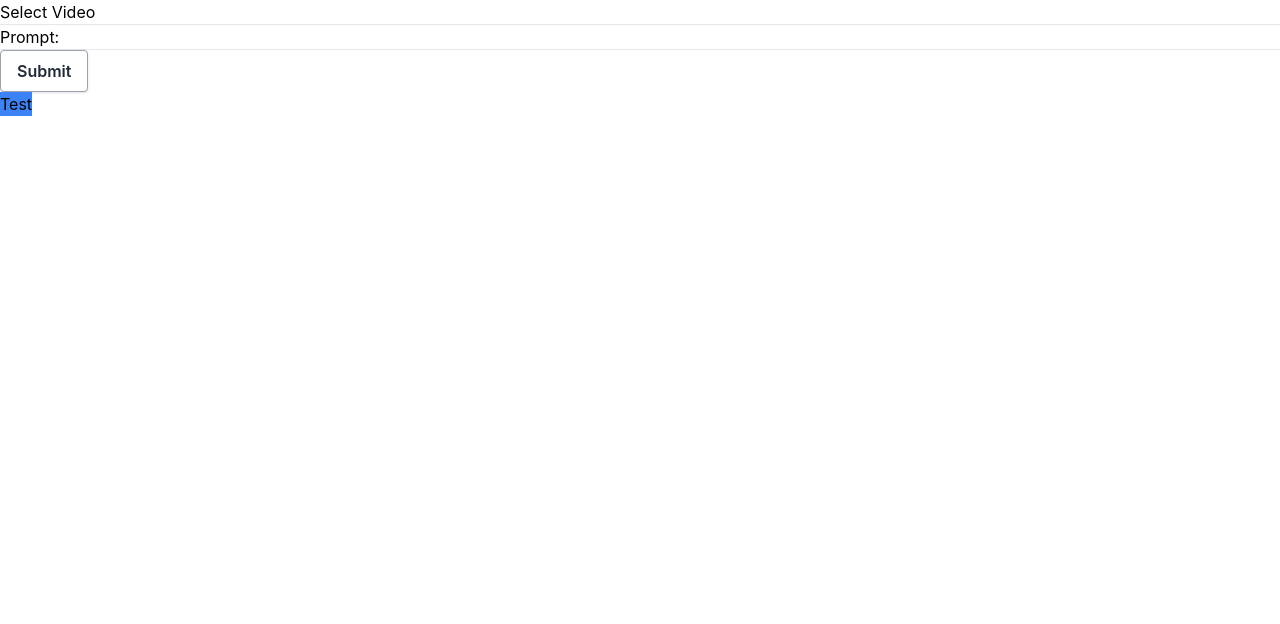
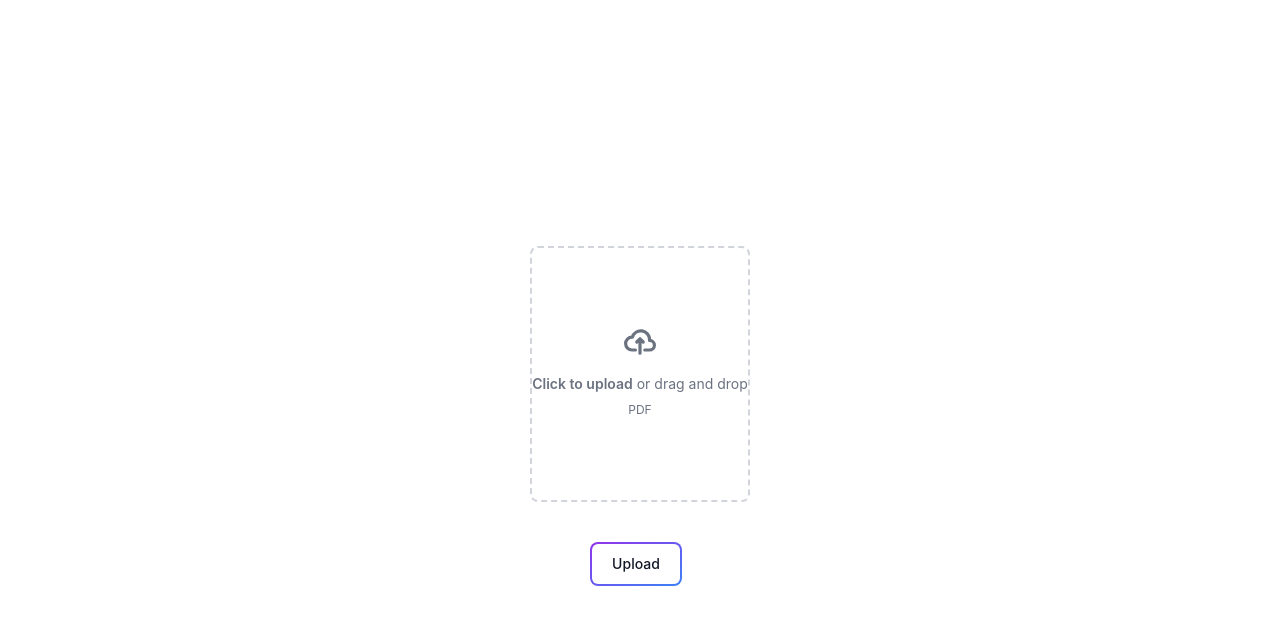
Before and after one commit to Jacerred/Soliloquy, a React (Create React App) app in the folder my-project/: page / in a window 1280 px wide. Shown: the top 624 px of the page. Built offline with nearby package versions, Linux system fonts and the light colour scheme.

Commit message:
upload component

```diff
--- a/my-project/src/App.js
+++ b/my-project/src/App.js
@@ -4,13 +4,13 @@ import './App.css';
 
 function App() {
   return (
-    <>
+    <div>
       <Router>
         <Routes>
           <Route path='/' element={< Main />}/>
         </Routes>
       </Router>
-    </>
+    </div>
 
   );
 }
--- a/my-project/src/components/Upload.js
+++ b/my-project/src/components/Upload.js
@@ -1,8 +1,11 @@
 import "../index.css";
 
 function Upload() {
-    var filePath = null;
-    function VideoPicker() {
+    let filePath = null;
+    let file;
+    let isDragOver = false;
+
+    /*function VideoPicker() {
         const handleSelect = async () => {
           filePath = await window.electronAPI.selectVideo();
           if (filePath) {
@@ -14,6 +17,120 @@ function Upload() {
         };
 
         return <button onClick={handleSelect}>Select Video</button>;
+    }*/
+    function VideoPicker() {
+        const handleSelect = async () => {
+            filePath = await window.electronAPI.selectVideo();
+            if (filePath) {
+              console.log('Selected file:', filePath);
+              // Do something with the path (like uploading or previewing)
+            } else {
+              console.log('No file selected');
+            }
+        };
+
+        // Handle file input change
+        // @ts-ignore
+        function handleFileChange(event) {
+            const selectedFile = event.target.files[0];
+            if (selectedFile) {
+            file = selectedFile;
+            }
+        }
+
+        // Handle drag over
+        // @ts-ignore
+        function handleDragOver(event) {
+            event.preventDefault();
+            isDragOver = true; // Set the flag when dragging over the dropzone
+        }
+
+        // Handle drag leave
+        // @ts-ignore
+        function handleDragLeave(event) {
+            isDragOver = false; // Reset the flag when leaving the dropzone
+        }
+
+        // @ts-ignore
+        function handleDrop(event) {
+            event.preventDefault();
+            const droppedFile = event.dataTransfer.files[0];
+            if (droppedFile) {
+            file = droppedFile;
+            }
+            isDragOver = false; // Reset the flag after dropping the file
+        }
+
+        return (
+            <div>
+                <div className="mt-10 mr-40 ml-40">
+                <div
+                    className="flex items-center justify-center w-full"
+                    onDrag={handleDragOver}
+                    onDragLeave={handleDragLeave}
+                    onDrop={handleDrop}
+                >
+                    <label
+                    htmlFor="dropzone-file"
+                    className="flex flex-col items-center justify-center w-full h-64 border-2 border-gray-300 border-dashed rounded-lg cursor-pointer
+                    {isDragOver ? 'bg-gray-800' : 'bg-gray-50 dark:bg-gray-700'}
+                    dark:hover:bg-gray-800 hover:bg-gray-100 dark:border-gray-600 dark:hover:border-gray-500"
+                    >
+                    <div className="flex flex-col items-center justify-center pt-5 pb-6">
+                        <svg
+                        className="w-8 h-8 mb-4 text-gray-500 dark:text-gray-400"
+                        aria-hidden="true"
+                        xmlns="http://www.w3.org/2000/svg"
+                        fill="none"
+                        viewBox="0 0 20 16"
+                        >
+                        <path
+                            stroke="currentColor"
+                            strokeLinecap="round"
+                            strokeLinejoin="round"
+                            strokeWidth="2"
+                            d="M13 13h3a3 3 0 0 0 0-6h-.025A5.56 5.56 0 0 0 16 6.5 5.5 5.5 0 0 0 5.207 5.021C5.137 5.017 5.071 5 5 5a4 4 0 0 0 0 8h2.167M10 15V6m0 0L8 8m2-2 2 2"
+                        />
+                        </svg>
+                        <p className="mb-2 text-sm text-gray-500 dark:text-gray-400">
+                        <span className="font-semibold">Click to upload</span> or drag and drop
+                        </p>
+                        <p className="text-xs text-gray-500 dark:text-gray-400">PDF</p>
+                    </div>
+                    {/*<input
+                        id="dropzone-file"
+                        type="file"
+                        className="hidden"
+                        accept="application/pdf"
+                        onChange={handleFileChange}
+                    />*/}
+                    <button
+                        id="dropzone-file"
+                        type="button"
+                        className="hidden"
+                        onClick={handleSelect}
+                    />
+                    </label>
+                </div>
+                </div>
+
+                <div className="flex justify-center mt-10">
+                    <button
+                        type="submit"
+                        className="relative inline-flex items-center justify-center p-0.5 mb-2 me-2 overflow-hidden text-sm font-medium text-gray-900 rounded-lg group bg-gradient-to-br from-purple-600 to-blue-500 group-hover:from-purple-600 group-hover:to-blue-500 hover:text-white dark:text-white focus:ring-4 focus:outline-none focus:ring-blue-300 dark:focus:ring-blue-800 {file ==
+                        null
+                        ? 'cursor-not-allowed'
+                        : ''}"
+                    >
+                        <span
+                        className="relative px-5 py-2.5 transition-all ease-in duration-75 bg-white dark:bg-gray-900 rounded-md group-hover:bg-opacity-0"
+                        >
+                        Upload
+                        </span>
+                    </button>
+                </div>
+            </div>
+        );
     }
 
     function handleSubmit(e) {
@@ -37,14 +154,7 @@ function Upload() {
         <div>
             <form method="post" onSubmit={handleSubmit}>
                 <VideoPicker />
-                <hr />
-                <label>
-                    Prompt: <input name="prompt" defaultValue=""/>
-                </label>
-                <hr />
-                <button className="bg-white hover:bg-gray-100 text-gray-800 font-semibold py-2 px-4 border border-gray-400 rounded shadow" type="submit">Submit</button>
             </form>
-            <button className="bg-blue-500">Test</button>
         </div>
     );
 }
--- a/my-project/src/pages/Main.js
+++ b/my-project/src/pages/Main.js
@@ -2,7 +2,16 @@ import Upload from "../components/Upload";
 
 function Main() {
     return (
-        <Upload />
+        <div style={{
+            display: 'flex',
+            justifyContent: 'center',
+            alignItems: 'center',
+            height: '100vh'
+        }}
+        className="flex w-full"
+        >
+            <Upload />
+        </div>
     );
 }
 
```
